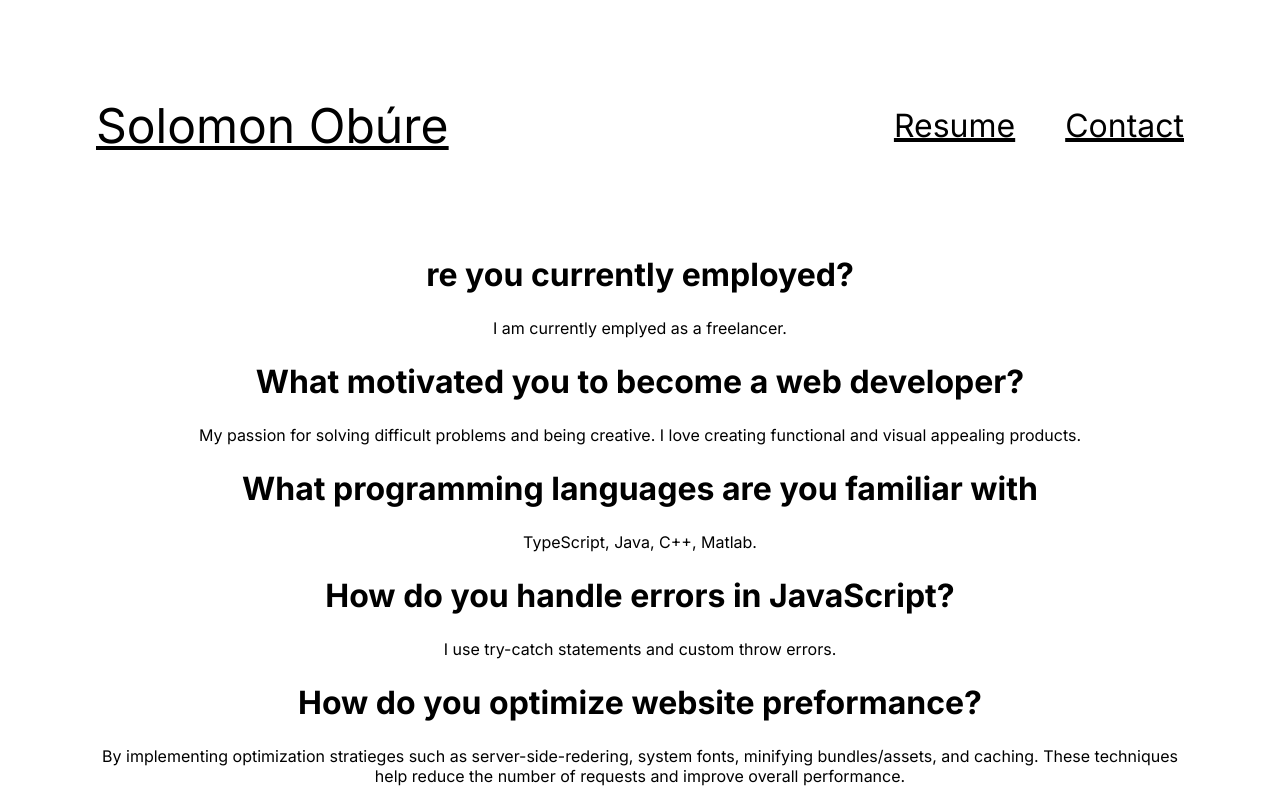
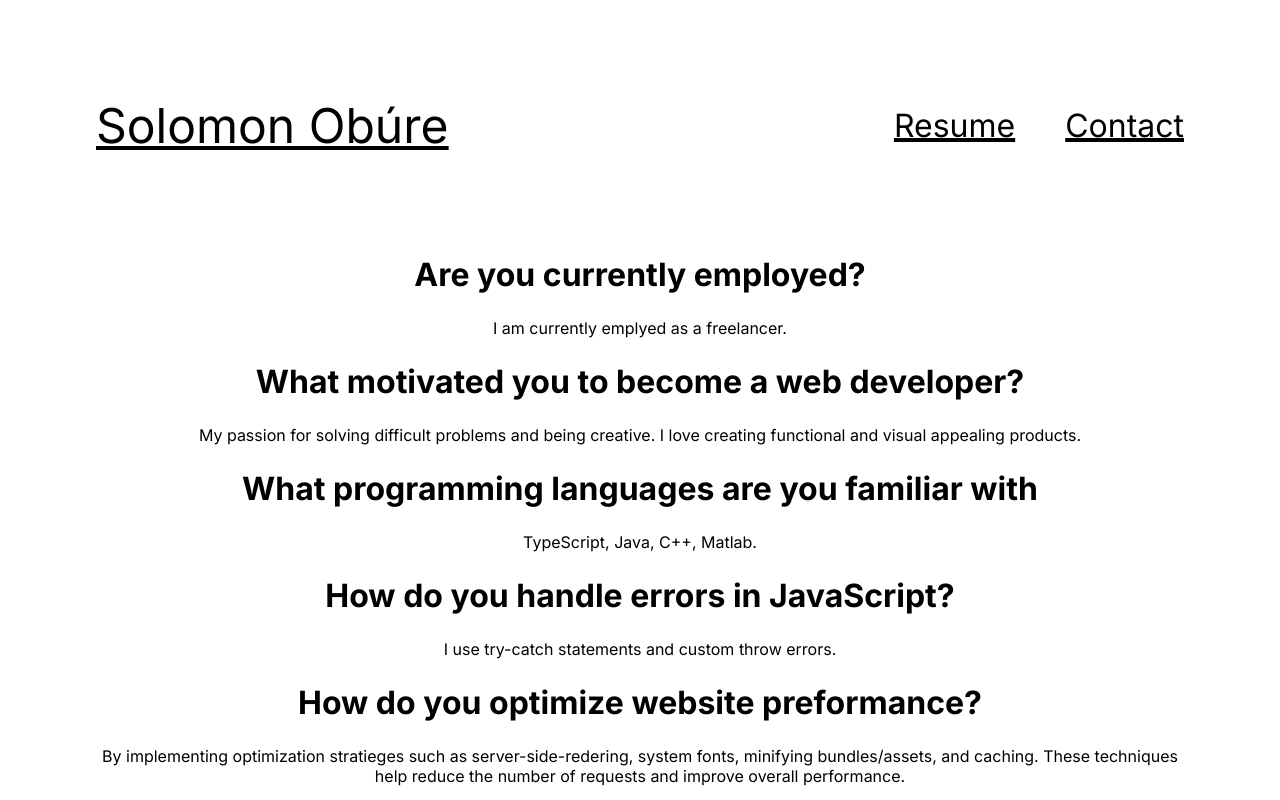
Before and after one commit to socodzn/minware-screen, a Next.js app: page / in a window 1280 px wide. Shown: the top 800 px of the page. Built offline with nearby package versions, Linux system fonts and the light colour scheme.

Commit message:
update questions

```diff
--- a/app/ui/questions/questions.tsx
+++ b/app/ui/questions/questions.tsx
@@ -1,7 +1,7 @@
 import styles from './questions.module.css';
 
 const Questions = {
-  're you currently employed?': 'I am currently emplyed as a freelancer.',
+  'Are you currently employed?': 'I am currently emplyed as a freelancer.',
   'What motivated you to become a web developer?' : 'My passion for solving difficult problems and being creative. I love creating functional and visual appealing products.',
   'What programming languages are you familiar with' : "TypeScript, Java, C++, Matlab.",
   'How do you handle errors in JavaScript?' : 'I use try-catch statements and custom throw errors.',
```
